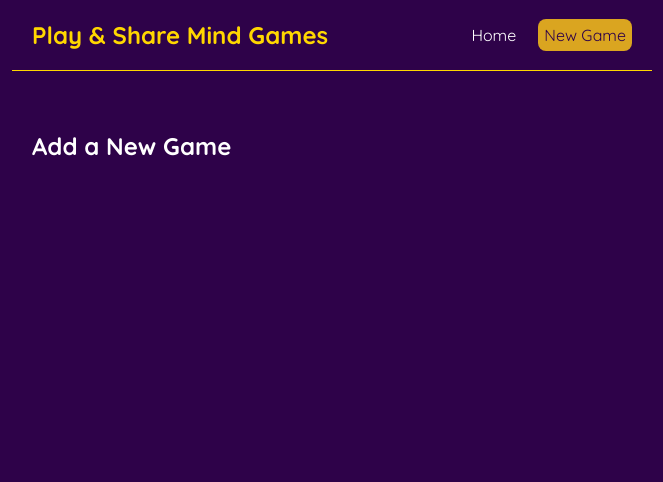
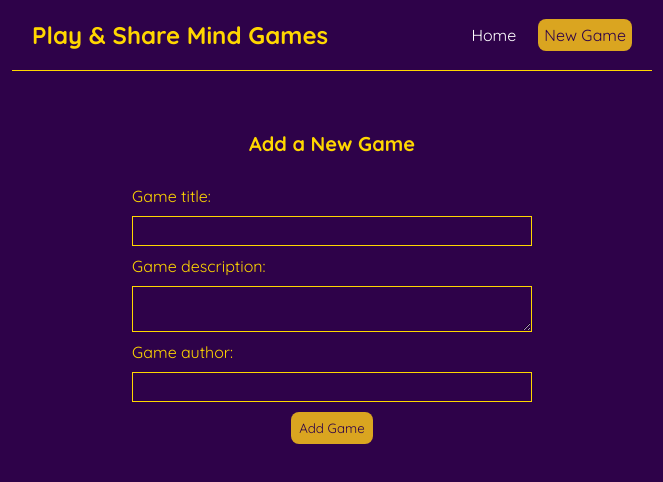
Before and after one commit to Rulo17/TFG, a React (Create React App) app: page /create in a window 1280 px wide. Shown: the top 482 px of the page, without its empty margins (308-971 px from the left). Built offline with nearby package versions, Linux system fonts and the light colour scheme.

Commit message:
Creating form inside Create.js component

```diff
--- a/src/Create.js
+++ b/src/Create.js
@@ -1,7 +1,26 @@
+import { useState } from 'react';
+
 const Create = () => {
+    const [ title, setTitle ] = useState('');
+    const [ description, setDescription ] = useState('');
+    const [ author, setAuthor ] = useState('');
+
+
     return (
         <div className="create">
             <h2>Add a New Game</h2>
+            <form>
+                <label>Game title:</label>
+                <input type="text" value={title} onChange={(e) => setTitle(e.target.value)} required />
+
+                <label>Game description:</label>
+                <textarea value={description} onChange={(e) => setDescription(e.target.value)} required />
+
+                <label>Game author:</label>
+                <input type="text" value={author} onChange={(e) => setAuthor(e.target.value)} required />
+
+                <button>Add Game</button>
+            </form>
         </div>
     );
 }
--- a/src/index.css
+++ b/src/index.css
@@ -83,3 +83,36 @@
   border-radius: 8px;
   cursor: pointer;
 }
+
+/* create new game form */
+.create {
+  max-width: 400px;
+  margin: 0 auto;
+  text-align: center;
+}
+.create label {
+  color: gold;
+  text-align: left;
+  display: block;
+}
+.create h2 {
+  font-size: 20px;
+  color: gold;
+  margin-bottom: 30px;
+}
+.create input, .create textarea, .create select {
+  width: 100%;
+  padding: 6px 10px;
+  margin: 10px 0;
+  border: 1px solid gold;
+  box-sizing: border-box;
+  display: block;
+}
+.create button {
+  background: goldenrod;
+  color: #2E0249;
+  border: 0;
+  padding: 8px;
+  border-radius: 8px;
+  cursor: pointer;
+}
```
